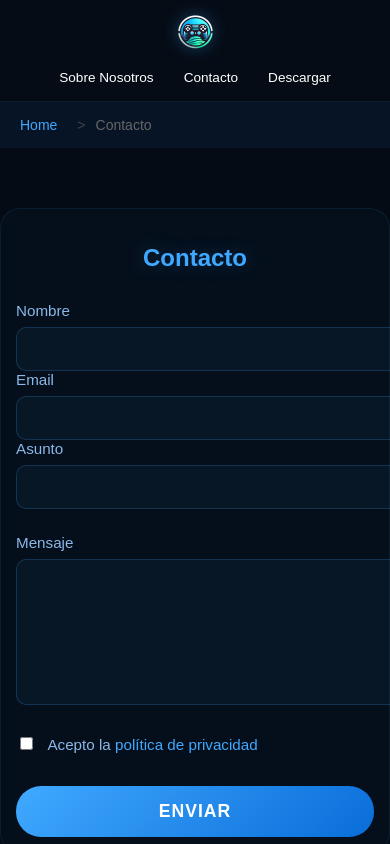
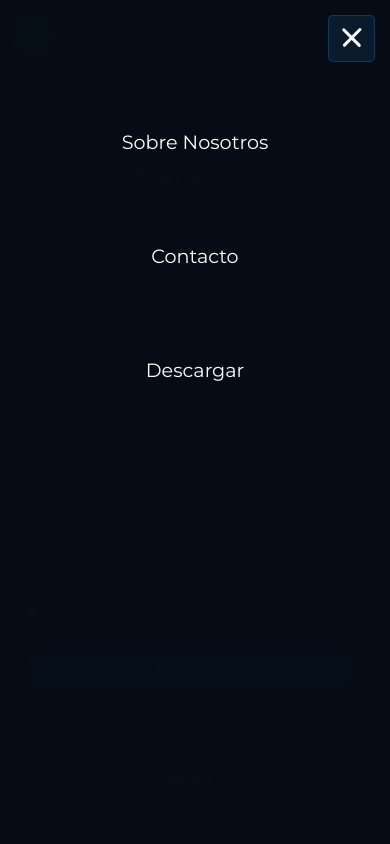
Before and after one commit to LaSalleGracia-Projectes/projecte-aplicaci-web-client-g11billgates, a plain HTML site: page src/contacto.html in a window 390 px wide. Shown: the top 844 px of the page. Drawn offline with Linux system fonts and the light colour scheme.

Commit message:
FEAT: Contacto responsive version

```diff
--- a/src/contacto.html
+++ b/src/contacto.html
@@ -5,15 +5,22 @@
     <meta name="viewport" content="width=device-width, initial-scale=1.0">
     <title>Contacto</title>
     <link rel="stylesheet" href="./css/contacto.css" />
+    <link href="https://fonts.googleapis.com/css2?family=Montserrat:wght@400;500;600;700&display=swap" rel="stylesheet">
 </head>
 <body>
+    <div class="overlay"></div>
     <header>
         <div class="logo">
             <a href="index.html">
                 <img src="./Imagenes/LogoTeamUp.png" alt="Logo TeamUp" />
             </a>
         </div>
-        <nav>
+        <button class="hamburger-menu mobile-only" aria-label="Menú">
+            <span></span>
+            <span></span>
+            <span></span>
+        </button>
+        <nav class="nav-menu">
             <ul>
                 <li><a href="sobre_nosotros.html">Sobre Nosotros</a></li>
                 <li><a href="contacto.html">Contacto</a></li>
@@ -21,6 +28,7 @@
             </ul>
         </nav>
     </header>
+    <main>
         <section class="breadcrumb">
             <a href="index.html">Home</a><span>Contacto</span>
         </section>
@@ -47,6 +55,7 @@
                 <button type="submit" class="submit-btn">ENVIAR</button>
             </form>
         </section>
+    </main>
     <footer>
         <div class="footer-links">
             <div>
@@ -77,5 +86,6 @@
     </footer>
     <script src="./js/contactForm.js"></script>
     <script src="./js/languageChanger.js"></script>
+    <script src="./js/menu.js"></script>
 </body>
 </html>
--- a/src/css/contacto.css
+++ b/src/css/contacto.css
@@ -1,15 +1,31 @@
+/* Reset y estilos básicos */
+* {
+    box-sizing: border-box;
+    margin: 0;
+    padding: 0;
+}
+
 body {
     font-family: 'Montserrat', sans-serif;
     margin: 0;
     padding: 0;
     background: #040B14;
     color: #ffffff;
+    overflow-x: hidden;
+    width: 100%;
+    max-width: 100vw;
 }
 
+main {
+    width: 100%;
+    overflow-x: hidden;
+}
+
+/* Estilos de header y navegación */
 header {
     background: rgba(6, 13, 23, 0.95);
     backdrop-filter: blur(10px);
-    padding: 20px;
+    padding: 15px;
     position: sticky;
     top: 0;
     z-index: 1000;
@@ -17,6 +33,7 @@ header {
     display: flex;
     justify-content: space-between;
     align-items: center;
+    width: 100%;
 }
 
 .logo {
@@ -35,28 +52,73 @@ header {
     transform: scale(1.1);
 }
 
-nav ul {
+/* Estilos del menú hamburguesa - debe estar definido antes de los media queries */
+.hamburger-menu {
+    display: none;
+    background: none;
+    border: none;
+    cursor: pointer;
+    padding: 10px;
+    z-index: 1001;
+    position: relative;
+}
+
+.hamburger-menu span {
+    display: block;
+    width: 25px;
+    height: 3px;
+    background-color: #ffffff;
+    margin: 5px 0;
+    transition: all 0.3s ease;
+    border-radius: 3px;
+}
+
+/* Estilos del nav */
+.nav-menu {
+    display: flex;
+    align-items: center;
+}
+
+.nav-menu ul {
     list-style: none;
     margin: 0;
     padding: 0;
     display: flex;
+    gap: 20px;
 }
 
-nav ul li {
-    margin: 0 15px;
+.nav-menu ul li {
+    margin: 0;
 }
 
-nav ul li a {
+.nav-menu ul li a {
     color: #ffffff;
     text-decoration: none;
     padding: 8px 15px;
     border-radius: 20px;
     transition: all 0.3s ease;
+    display: block;
 }
 
-nav ul li a:hover {
+.nav-menu ul li a:hover {
     background: rgba(64, 169, 255, 0.1);
     color: #40A9FF;
+}
+
+/* Contenedor adicional para el menú */
+.overlay {
+    display: none;
+    position: fixed;
+    top: 0;
+    left: 0;
+    width: 100%;
+    height: 100%;
+    background-color: rgba(0, 0, 0, 0.5);
+    z-index: 999;
+}
+
+.overlay.active {
+    display: block;
 }
 
 .breadcrumb {
@@ -79,111 +141,6 @@ nav ul li a:hover {
     content: ">";
     margin: 0 10px;
     color: #444;
-}
-
-footer {
-    background: #071426;
-    color: white;
-    padding: 60px 20px 40px;
-}
-
-.footer-links {
-    max-width: 1200px;
-    margin: 0 auto;
-    display: flex;
-    justify-content: center;
-    gap: 80px;
-    margin-bottom: 30px;
-}
-
-.footer-links div {
-    text-align: left;
-}
-
-.footer-links h4 {
-    color: #40A9FF;
-    margin-bottom: 20px;
-    font-size: 1.2em;
-    font-weight: 600;
-}
-
-.footer-links ul {
-    list-style: none;
-    padding: 0;
-    margin: 0;
-}
-
-.footer-links ul li {
-    margin: 12px 0;
-}
-
-.footer-links a {
-    color: #8BB8E8;
-    text-decoration: none;
-    transition: color 0.3s ease;
-    font-size: 0.95em;
-}
-
-.footer-links a:hover {
-    color: #40A9FF;
-}
-
-.language-switcher {
-    text-align: center;
-    margin: 30px 0;
-}
-
-.language-switcher button {
-    background: rgba(64, 169, 255, 0.1);
-    border: 1px solid rgba(64, 169, 255, 0.2);
-    color: #8BB8E8;
-    padding: 10px 20px;
-    border-radius: 20px;
-    cursor: pointer;
-    transition: all 0.3s ease;
-    font-size: 0.9em;
-}
-
-.language-switcher button:hover {
-    background: rgba(64, 169, 255, 0.2);
-    color: #40A9FF;
-    transform: translateY(-2px);
-}
-
-.language-switcher ul {
-    display: none;
-    list-style: none;
-    padding: 10px;
-    margin: 10px auto;
-    background: rgba(6, 13, 23, 0.95);
-    border: 1px solid rgba(64, 169, 255, 0.1);
-    border-radius: 15px;
-    width: max-content;
-}
-
-.language-switcher:hover ul {
-    display: block;
-}
-
-.language-switcher li {
-    padding: 8px 20px;
-    cursor: pointer;
-    transition: all 0.3s ease;
-    border-radius: 10px;
-}
-
-.language-switcher li:hover {
-    background: rgba(64, 169, 255, 0.1);
-    color: #40A9FF;
-}
-
-.copyright {
-    text-align: center;
-    color: #8BB8E8;
-    font-size: 0.9em;
-    margin-top: 30px;
-    padding-top: 20px;
-    border-top: 1px solid rgba(64, 169, 255, 0.1);
 }
 
 .contact-form {
@@ -332,10 +289,116 @@ footer {
     vertical-align: middle;
 }
 
+footer {
+    background: #071426;
+    color: white;
+    padding: 60px 20px 40px;
+}
+
+.footer-links {
+    max-width: 1200px;
+    margin: 0 auto;
+    display: flex;
+    justify-content: center;
+    gap: 80px;
+    margin-bottom: 30px;
+}
+
+.footer-links div {
+    text-align: left;
+}
+
+.footer-links h4 {
+    color: #40A9FF;
+    margin-bottom: 20px;
+    font-size: 1.2em;
+    font-weight: 600;
+}
+
+.footer-links ul {
+    list-style: none;
+    padding: 0;
+    margin: 0;
+}
+
+.footer-links ul li {
+    margin: 12px 0;
+}
+
+.footer-links a {
+    color: #8BB8E8;
+    text-decoration: none;
+    transition: color 0.3s ease;
+    font-size: 0.95em;
+}
+
+.footer-links a:hover {
+    color: #40A9FF;
+}
+
+.language-switcher {
+    text-align: center;
+    margin: 30px 0;
+}
+
+.language-switcher button {
+    background: rgba(64, 169, 255, 0.1);
+    border: 1px solid rgba(64, 169, 255, 0.2);
+    color: #8BB8E8;
+    padding: 10px 20px;
+    border-radius: 20px;
+    cursor: pointer;
+    transition: all 0.3s ease;
+    font-size: 0.9em;
+}
+
+.language-switcher button:hover {
+    background: rgba(64, 169, 255, 0.2);
+    color: #40A9FF;
+    transform: translateY(-2px);
+}
+
+.language-switcher ul {
+    display: none;
+    list-style: none;
+    padding: 10px;
+    margin: 10px auto;
+    background: rgba(6, 13, 23, 0.95);
+    border: 1px solid rgba(64, 169, 255, 0.1);
+    border-radius: 15px;
+    width: max-content;
+}
+
+.language-switcher:hover ul {
+    display: block;
+}
+
+.language-switcher li {
+    padding: 8px 20px;
+    cursor: pointer;
+    transition: all 0.3s ease;
+    border-radius: 10px;
+}
+
+.language-switcher li:hover {
+    background: rgba(64, 169, 255, 0.1);
+    color: #40A9FF;
+}
+
+.copyright {
+    text-align: center;
+    color: #8BB8E8;
+    font-size: 0.9em;
+    margin-top: 30px;
+    padding-top: 20px;
+    border-top: 1px solid rgba(64, 169, 255, 0.1);
+}
+
 /* Responsive Design */
 @media (max-width: 1024px) {
     .contact-form {
         padding: 30px;
+        margin: 40px auto;
     }
 
     .contact-form h1 {
@@ -348,35 +411,105 @@ footer {
 }
 
 @media (max-width: 768px) {
-    header {
-        padding: 15px;
+    .hamburger-menu {
+        display: block;
+        position: relative;
+        z-index: 1002;
+        background: rgba(64, 169, 255, 0.1);
+        padding: 8px 10px;
+        border-radius: 5px;
+        border: 1px solid rgba(64, 169, 255, 0.2);
     }
 
-    nav ul li {
-        margin: 0 8px;
+    .hamburger-menu:hover {
+        background: rgba(64, 169, 255, 0.2);
     }
 
-    nav ul li a {
-        padding: 6px 12px;
-        font-size: 0.9em;
+    .hamburger-menu span {
+        width: 25px;
+        height: 3px;
+        background-color: #ffffff;
+        margin: 5px 0;
+    }
+
+    .nav-menu {
+        position: fixed;
+        top: 0;
+        right: -100%;
+        width: 80%;
+        height: 100vh;
+        background: rgba(6, 13, 23, 0.98);
+        backdrop-filter: blur(10px);
+        padding: 80px 20px;
+        transition: right 0.3s ease;
+        z-index: 1000;
+        display: block;
+    }
+
+    .nav-menu.active {
+        right: 0;
+    }
+
+    .nav-menu ul {
+        flex-direction: column;
+        align-items: center;
+        gap: 30px;
+        padding-top: 20px;
+    }
+
+    .nav-menu ul li {
+        width: 100%;
+        text-align: center;
+        margin: 15px 0;
+    }
+
+    .nav-menu ul li a {
+        display: block;
+        padding: 15px;
+        font-size: 1.2em;
+        width: 100%;
+    }
+
+    .hamburger-menu.active span:nth-child(1) {
+        transform: rotate(45deg) translate(5px, 5px);
+    }
+
+    .hamburger-menu.active span:nth-child(2) {
+        opacity: 0;
+    }
+
+    .hamburger-menu.active span:nth-child(3) {
+        transform: rotate(-45deg) translate(7px, -6px);
     }
 
     .contact-form {
         padding: 20px;
+        margin: 30px 15px;
+        max-width: calc(100% - 30px);
     }
 
     .contact-form h1 {
         font-size: 1.8em;
     }
 
+    .form-group {
+        margin-bottom: 20px;
+    }
+
     .footer-links {
-        flex-wrap: wrap;
+        flex-direction: column;
+        align-items: center;
         gap: 40px;
-        justify-content: space-around;
+        padding: 0 20px;
     }
 
     .footer-links div {
-        min-width: 200px;
+        text-align: center;
+        width: 100%;
+    }
+
+    .mobile-only {
+        display: block !important;
     }
 }
 
@@ -385,42 +518,42 @@ footer {
         width: 35px;
     }
 
-    header {
-        flex-direction: column;
-        gap: 15px;
-    }
-
-    nav ul {
-        justify-content: center;
-    }
-
-    nav ul li {
-        margin: 0 5px;
-    }
-
-    nav ul li a {
-        padding: 5px 10px;
-        font-size: 0.85em;
-    }
-
     .contact-form {
         padding: 15px;
+        margin: 20px 10px;
     }
 
     .contact-form h1 {
         font-size: 1.5em;
     }
 
-    .footer-links {
-        flex-direction: column;
-        align-items: center;
-        text-align: center;
-        gap: 30px;
+    .form-group label {
+        font-size: 0.9em;
     }
 
-    .footer-links div {
-        min-width: unset;
+    .form-group input[type="text"],
+    .form-group input[type="email"],
+    .form-group textarea {
+        padding: 10px;
+        font-size: 0.9em;
+    }
+
+    .submit-btn {
+        padding: 12px;
+        font-size: 1em;
+    }
+
+    .message-container {
+        padding: 15px;
+        font-size: 0.9em;
+    }
+
+    .nav-menu {
         width: 100%;
+    }
+
+    .footer-links {
+        gap: 30px;
     }
 
     .language-switcher button {
@@ -428,15 +561,15 @@ footer {
         font-size: 0.85em;
     }
 
-    .copyright {
-        font-size: 0.8em;
+    footer {
+        padding: 40px 20px 20px;
     }
 }
 
 @media (max-width: 360px) {
-    nav ul li a {
-        padding: 4px 8px;
-        font-size: 0.8em;
+    .breadcrumb {
+        font-size: 12px;
+        padding: 10px 15px;
     }
 
     .contact-form h1 {
@@ -450,12 +583,23 @@ footer {
     .form-group input[type="text"],
     .form-group input[type="email"],
     .form-group textarea {
-        font-size: 0.9em;
+        font-size: 0.85em;
     }
 
     .submit-btn {
-        padding: 10px 20px;
+        padding: 10px;
         font-size: 0.9em;
+    }
+}
+
+/* Utilidades */
+.mobile-only {
+    display: none;
+}
+
+@media (max-width: 768px) {
+    .mobile-only {
+        display: block !important;
     }
 }
 
--- a/src/js/menu.js
+++ b/src/js/menu.js
@@ -1,12 +1,12 @@
 document.addEventListener('DOMContentLoaded', function() {
     console.log("Script de menú cargado");
 
-    const hamburger = document.querySelector('.hamburger-menu');
+    const hamburgerButton = document.querySelector('.hamburger-menu');
     const navMenu = document.querySelector('.nav-menu');
     const overlay = document.querySelector('.overlay');
     const body = document.body;
 
-    if (!hamburger) {
+    if (!hamburgerButton) {
         console.error('Elemento hamburger no encontrado');
     }
     if (!navMenu) {
@@ -16,66 +16,67 @@ document.addEventListener('DOMContentLoaded', function() {
         console.error('Elemento overlay no encontrado');
     }
 
-    if (!hamburger || !navMenu || !overlay) {
+    if (!hamburgerButton || !navMenu || !overlay) {
         return;
     }
 
     console.log("Todos los elementos encontrados");
 
-    // Función para abrir/cerrar el menú
-    function toggleMenu(e) {
-        e.preventDefault();
-        e.stopPropagation();
-
-        console.log("Toggle menú");
-        hamburger.classList.toggle('active');
+    // Función para alternar el menú
+    function toggleMenu() {
+        hamburgerButton.classList.toggle('active');
         navMenu.classList.toggle('active');
         overlay.classList.toggle('active');
 
+        // Prevenir scroll cuando el menú está abierto
         if (navMenu.classList.contains('active')) {
             body.style.overflow = 'hidden';
         } else {
-            body.style.overflow = '';
+            body.style.overflow = 'auto';
         }
     }
 
-    // Función para cerrar el menú
-    function closeMenu() {
-        hamburger.classList.remove('active');
-        navMenu.classList.remove('active');
-        overlay.classList.remove('active');
-        body.style.overflow = '';
-        console.log("Menú cerrado");
+    // Event listeners
+    if (hamburgerButton) {
+        hamburgerButton.addEventListener('click', toggleMenu);
     }
 
-    // Evento click en el hamburger
-    hamburger.addEventListener('click', toggleMenu);
-    console.log("Evento click añadido al hamburger");
+    if (overlay) {
+        overlay.addEventListener('click', toggleMenu);
+    }
 
     // Cerrar menú al hacer clic en un enlace
     const navLinks = document.querySelectorAll('.nav-menu a');
     navLinks.forEach(link => {
-        link.addEventListener('click', closeMenu);
+        link.addEventListener('click', function() {
+            if (navMenu.classList.contains('active')) {
+                toggleMenu();
+            }
+        });
     });
 
-    // Cerrar menú al hacer clic en el overlay
-    overlay.addEventListener('click', closeMenu);
+    // Cerrar menú al presionar escape
+    document.addEventListener('keydown', function(e) {
+        if (e.key === 'Escape' && navMenu.classList.contains('active')) {
+            toggleMenu();
+        }
+    });
 
     // Cerrar menú al hacer clic fuera
     document.addEventListener('click', (e) => {
         const isMenuOpen = navMenu.classList.contains('active');
-        if (isMenuOpen && !hamburger.contains(e.target) && !navMenu.contains(e.target)) {
-            closeMenu();
+        if (isMenuOpen && !hamburgerButton.contains(e.target) && !navMenu.contains(e.target)) {
+            toggleMenu();
         }
     });
 
     // Cerrar menú al redimensionar la ventana
     window.addEventListener('resize', () => {
         if (window.innerWidth > 768 && navMenu.classList.contains('active')) {
-            closeMenu();
+            toggleMenu();
         }
     });
 
     // Asegurarse de que el menú esté cerrado al cargar la página
-    closeMenu();
+    toggleMenu();
 });
```
Lines whose indentation alone changed are shown as unchanged.
